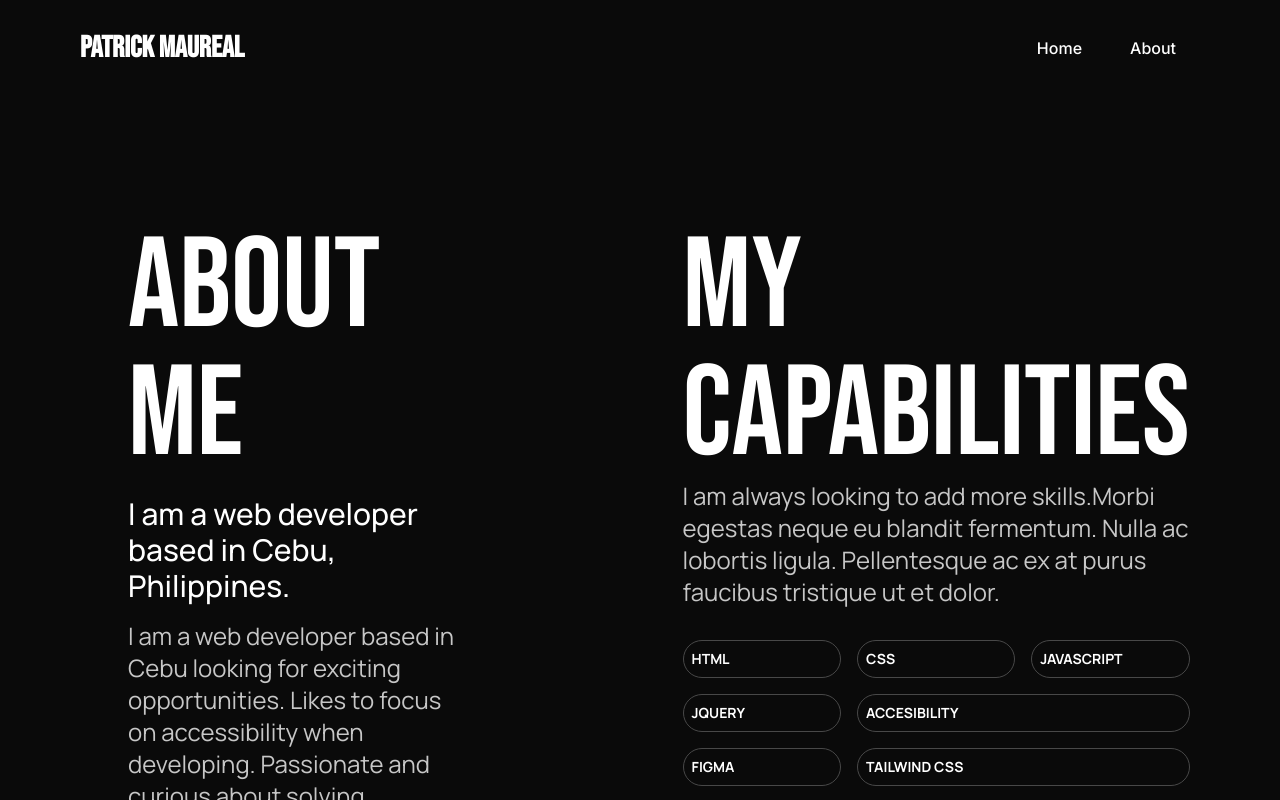
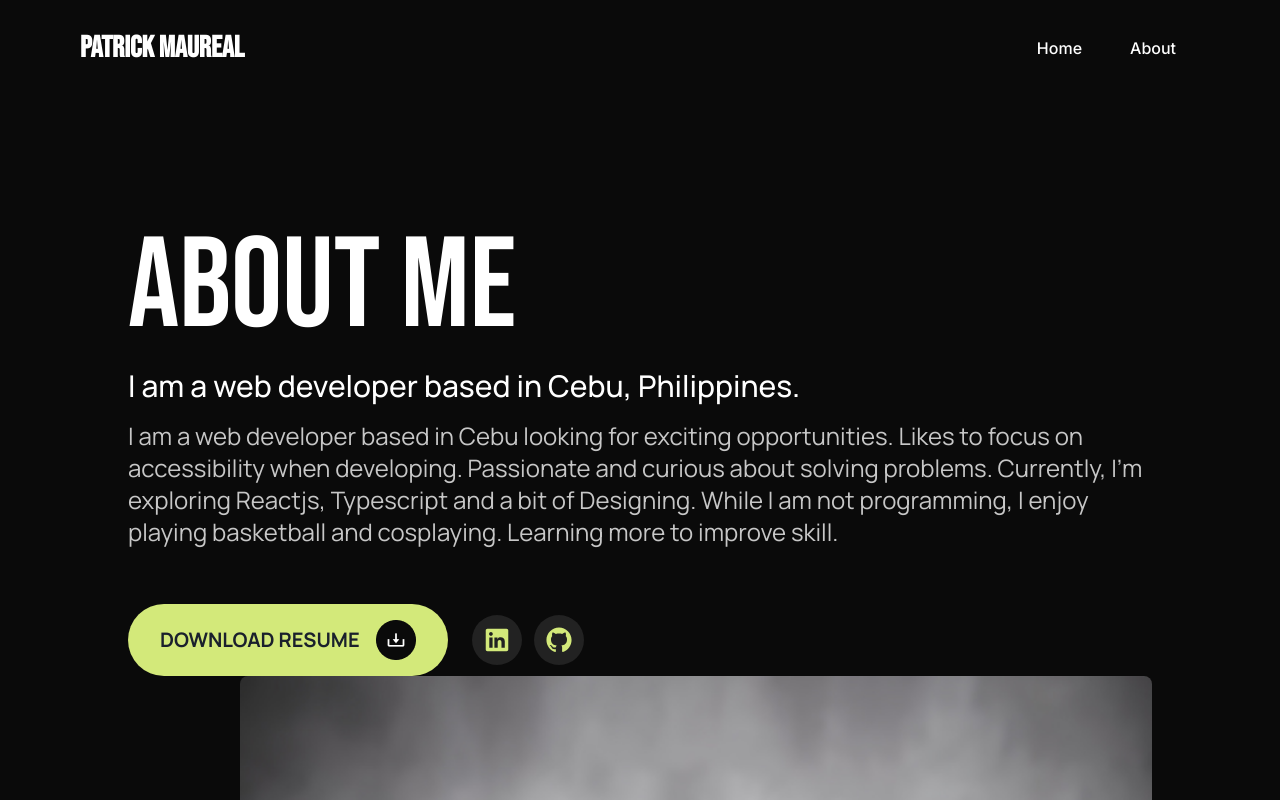
Before and after one commit to patrickMaureal/portfolio, a React (Vite) app: page /about in a window 1280 px wide. Shown: the top 800 px of the page. Built offline with nearby package versions, Linux system fonts and the light colour scheme.

Commit message:
update layout for md screen for about me section

```diff
--- a/src/components/sections/about-me/AboutMe.tsx
+++ b/src/components/sections/about-me/AboutMe.tsx
@@ -4,7 +4,7 @@ import downloadImg from "../../../assets/about/download-icon.png"
 
 const AboutMe = () => {
 	return (
-    <div className="flex flex-col md:flex-row justify-between items-start px-4 py-20 space-y-20 md:px-10 md:py-12 md:space-x-20 lg:px-32 lg:py-32 lg:space-x-28 lg:space-y-0">
+    <div className="flex flex-col px-4 py-20 space-y-20 md:px-10 md:py-12 lg:px-32 lg:py-32 lg:space-x-28 lg:space-y-0">
 
 			<div className="flex flex-col space-y-6 self-center">
 				<div className="flex flex-col space-y-4">
@@ -28,7 +28,7 @@ const AboutMe = () => {
 				</div>
 			</div>
 			<div>
-				<img src={aboutImg} alt="" className="rounded-lg" />
+				<img src={aboutImg} alt="" className="rounded-lg md:w-screen" />
 			</div>
 			<div>
 				<h1 className="font-bebas font-normal text-5xl md:text-7xl lg:text-9xl text-white ">My Capabilities</h1>
```
